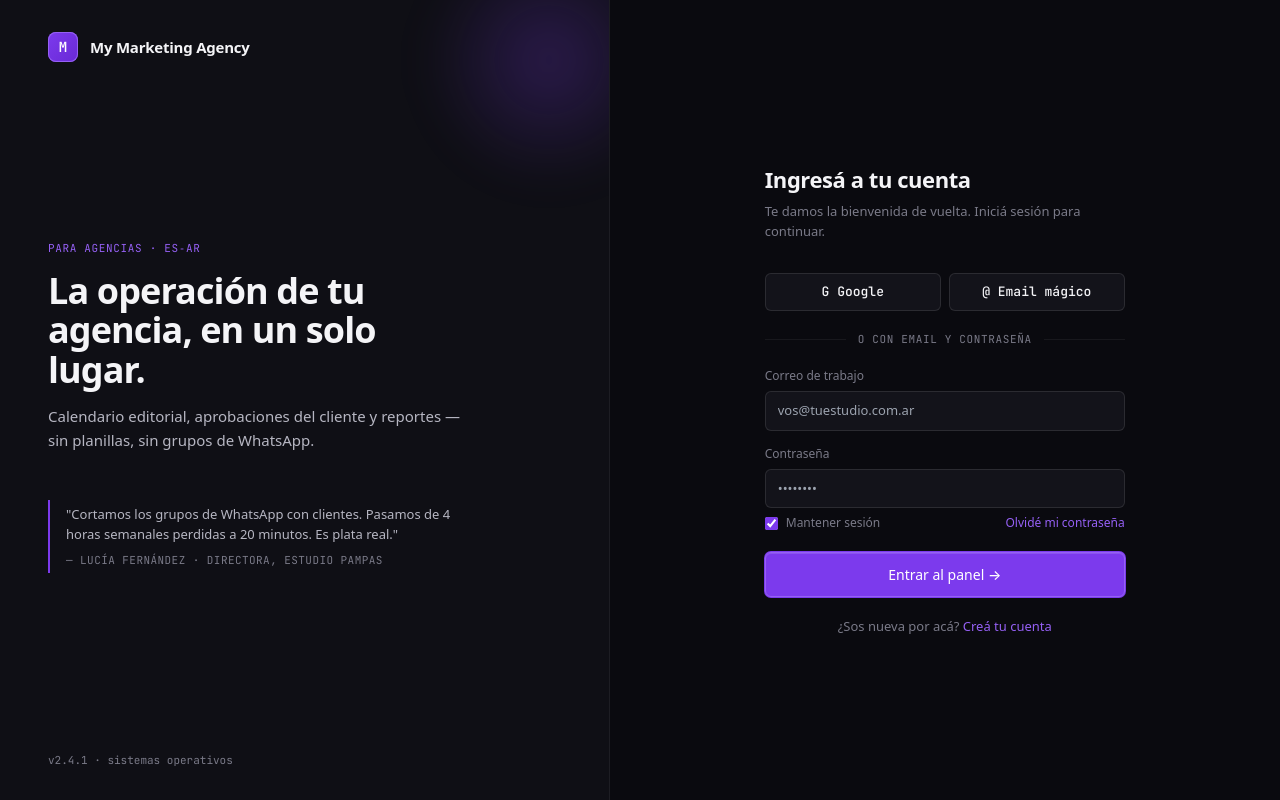
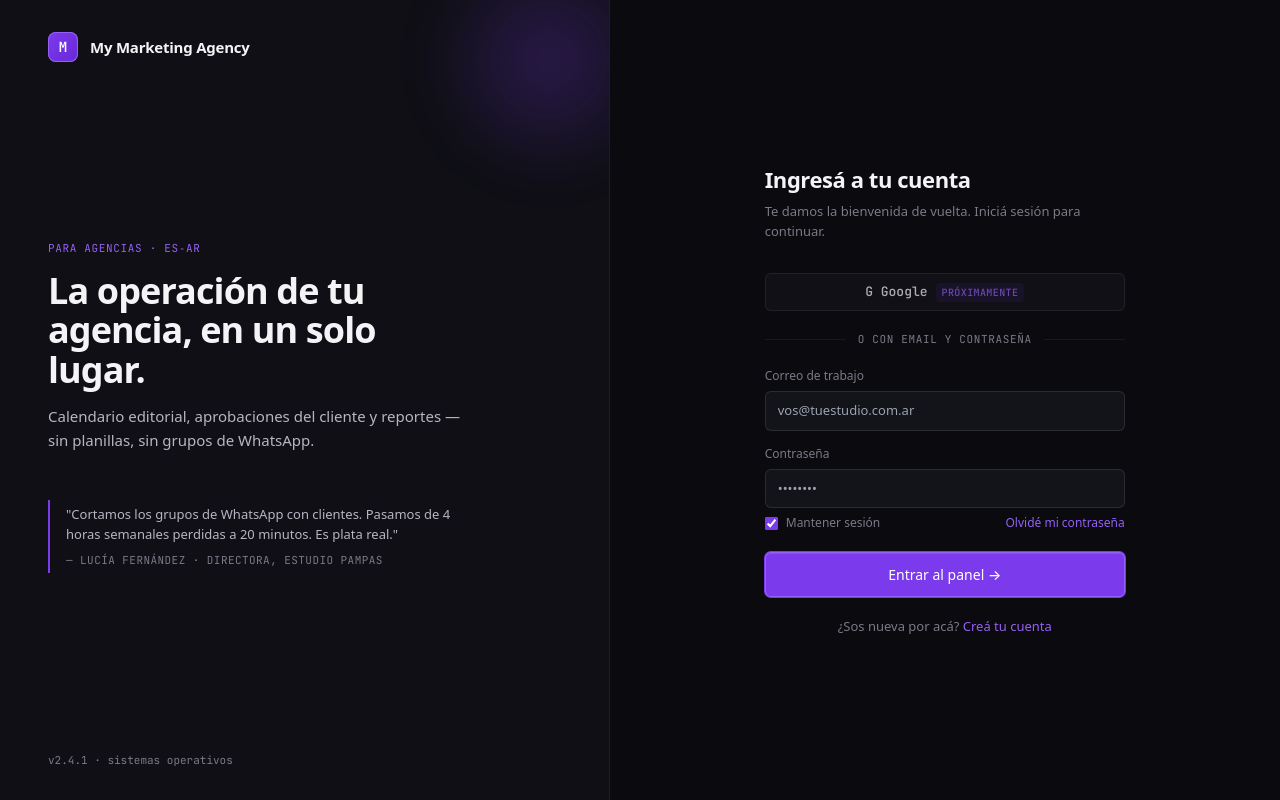
Before and after one commit to SilvanoPuccini/my-marketing-agency, a React (Vite) app: page /login in a window 1280 px wide. Built offline with nearby package versions, Linux system fonts and the light colour scheme; no server answers.

Commit message:
fix: replace SSO buttons with single Google button + próximamente badge

```diff
--- a/src/pages/public/Login.tsx
+++ b/src/pages/public/Login.tsx
@@ -236,10 +236,7 @@ export function Login() {
           </p>
 
           {/* SSO */}
-          <div style={{ display: 'grid', gridTemplateColumns: '1fr 1fr', gap: 8 }}>
-            {['G  Google', '@  Email mágico'].map((label) => (
           <button
-                key={label}
             type="button"
             style={{
               display: 'inline-flex',
@@ -254,12 +251,13 @@ export function Login() {
               border: '1px solid var(--line-2)',
               background: 'var(--bg-2)',
               width: '100%',
+              cursor: 'default',
+              opacity: 0.7,
             }}
           >
-                <span className="mono">{label}</span>
+            <span className="mono">G  Google</span>
+            <span style={{ fontSize: 10, padding: '2px 6px', borderRadius: 'var(--r-1)', background: 'var(--violet-soft)', color: 'var(--violet-400)', fontFamily: 'var(--font-mono)', textTransform: 'uppercase', letterSpacing: '0.04em' }}>Próximamente</span>
           </button>
-            ))}
-          </div>
 
           {/* Separator */}
           <div
```
Lines whose indentation alone changed are shown as unchanged.
